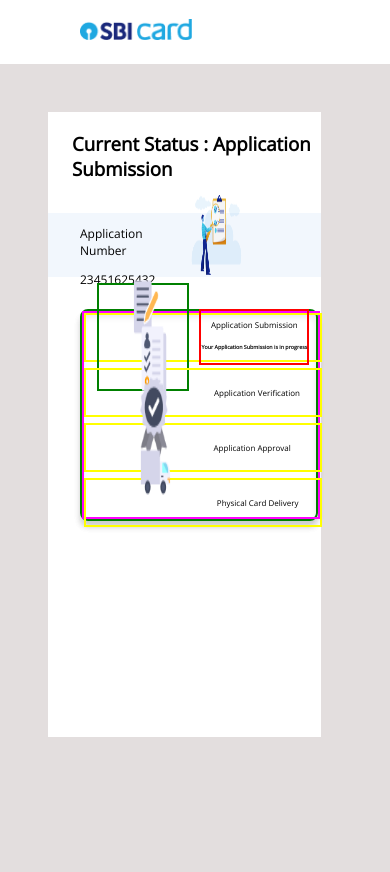
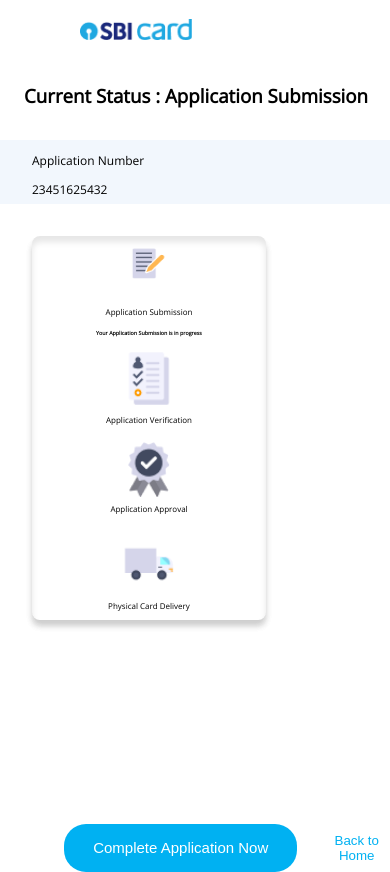
Before and after one commit to rkmdCodes/UI--Assignment-, a React (Create React App) app in the folder client/: page / in a window 390 px wide. Before the commit the page ends 844 px from the top, so only its background shows below. Built offline with nearby package versions, Linux system fonts and the light colour scheme.

Commit message:
mobile view improved

```diff
--- a/client/src/components/Home/Home.jsx
+++ b/client/src/components/Home/Home.jsx
@@ -9,7 +9,7 @@
     <div >
       <Header/>
       <Status/>
-
+      <Footer/>
     </div>
   )
 }
--- a/client/src/components/Status/Status.css
+++ b/client/src/components/Status/Status.css
@@ -3,7 +3,7 @@
   flex-direction: column;
   align-self: center;
   width: 70vw;
-  height: 74vh;
+  height: 81vh;
   background-color: white;
   margin-top: 2rem;
   margin-left: 4rem;
@@ -39,3 +39,18 @@
     transform: translateY(-50%);
 
 }
+
+@media (max-width: 650px) {
+  .status-container{
+    height:90vh;
+    width:100vw;
+    margin: 0;
+  }
+  .status-container--application-no
+  {
+    width: 100vw;
+  }
+  .logo{
+    display: none;
+  }
+}
--- a/client/src/components/StatusButtons/StatusButton.css
+++ b/client/src/components/StatusButtons/StatusButton.css
@@ -5,7 +5,6 @@
     margin-right: 2rem;
     height: 19rem;
     margin-top: 4rem;
-    border: 2px solid green;
     border-radius: 8px;
     box-shadow: inset 0 6px 6px rgba(0, 0, 0, 0.1),
                 0 6px 6px rgba(0, 0, 0, 0.01),
@@ -19,15 +18,20 @@
 
 }
 
-.logo{
-  height: 40%;
-  width:80%;
+.image-container{
+  height: 80%;
+  width:100%;
+}
+
+
+.image-container2{
+  height: 80%;
+  width:100%;
 }
 
 .buttons-container{
   display: flex;
   width:60vw;
-  border: 2px solid magenta;
   gap:3%;
 }
 
@@ -37,38 +41,55 @@
   flex-direction: column;
   align-items: center;
   text-align: center;
-  border:2px solid yellow;
+  margin-left: 0.7rem;
+  /* border:2px solid yellow; */
+  margin-right: 0.7rem;
 
 }
 
-@media (max-width: 768px) {
+.mobile-ad{
+  display:none;
+}
+
+@media (max-width: 650px) {
   .status-button {
     display: flex;
-    flex-direction: row;
-    align-items: center;
-    width:60vw;
-    height:22%;
+    flex-direction: column;
+    width: 60vw;
+    height: 22%;
     font-size: 8px;
-    justify-content: space-evenly;
-  }
-  .status-button-container
-  {
-    height: 13rem;
-    margin:2rem;
-  }
-  .buttons-container{
-    flex-direction: column;
+    align-items: left;
+    margin-left: 0px;
+    margin-right: 0px;
+    margin-top: 0.3rem;
+
   }
 
-  .logo
-  {
-    margin:0;
-    height: 20%;
-    width:40%;
+  .status-button-container {
+    height: 24rem;
+    margin: 2rem;
+
   }
 
+  .buttons-container {
+    flex-direction: column;
+    height: 22rem;
+  }
 
+  .figma-container{
+    height: 55px;
+    width:55px;
+  }
+  .image-container{
+     margin-top: 1rem;
+  }
+  .mobile-ad{
+    display:flex;
+    height: 10rem;
+    width:20rem
+  }
 }
+
 
 
 hr{
--- a/client/src/components/StatusButtons/StatusButton.jsx
+++ b/client/src/components/StatusButtons/StatusButton.jsx
@@ -3,25 +3,27 @@
 import Verification from "../../assets/varification.png";
 import Approved from "../../assets/Approved.png";
 import PhysicalCard from "../../assets/physical-card.png";
+import AdImg from "../../assets/mobile-add.png"
 import "./StatusButton.css";
 
 const StatusButton = () => {
   return (
+    <>
     <div className="status-button-container">
       <div class="horizontal-line"></div>
       <div className="buttons-container">
         <div className="status-button" >
-          <div style={{border:"2px solid green"}}>
-            <img className="logo" src={Pending} alt="Application Not Submitted" />
+          <div >
+            <img className="image-container2" src={Pending} alt="Application Not Submitted" />
           </div>
-          <div style={{border:"2px solid red"}}>
+          <div >
             <p>Application Submission</p>
             <h6>Your Application Submission is in progress</h6>
           </div>
         </div>
         <div className="status-button">
           <div>
-            <img className="logo" src={Verification} alt="Application Verification" />
+            <img className="image-container"  src={Verification} alt="Application Verification" />
           </div>
 
           <div>
@@ -30,7 +32,7 @@
         </div>
         <div className="status-button">
           <div>
-            <img className="logo" src={Approved} alt="Application Approval" />
+            <img className="image-container" src={Approved} alt="Application Approval" />
           </div>
 
           <div>
@@ -39,15 +41,19 @@
         </div>
         <div className="status-button">
         <div>
-          <img className="logo" src={PhysicalCard} alt="Physical Card" />
+          <img className="image-container" src={PhysicalCard} alt="Physical Card" />
         </div>
 
         <div>
           <p>Physical Card Delivery</p>
         </div>
       </div>
+
       </div>
+
     </div>
+
+    </>
   );
 };
 
```
Also changed, not shown: client/src/assets/mobile-add.png (added).
